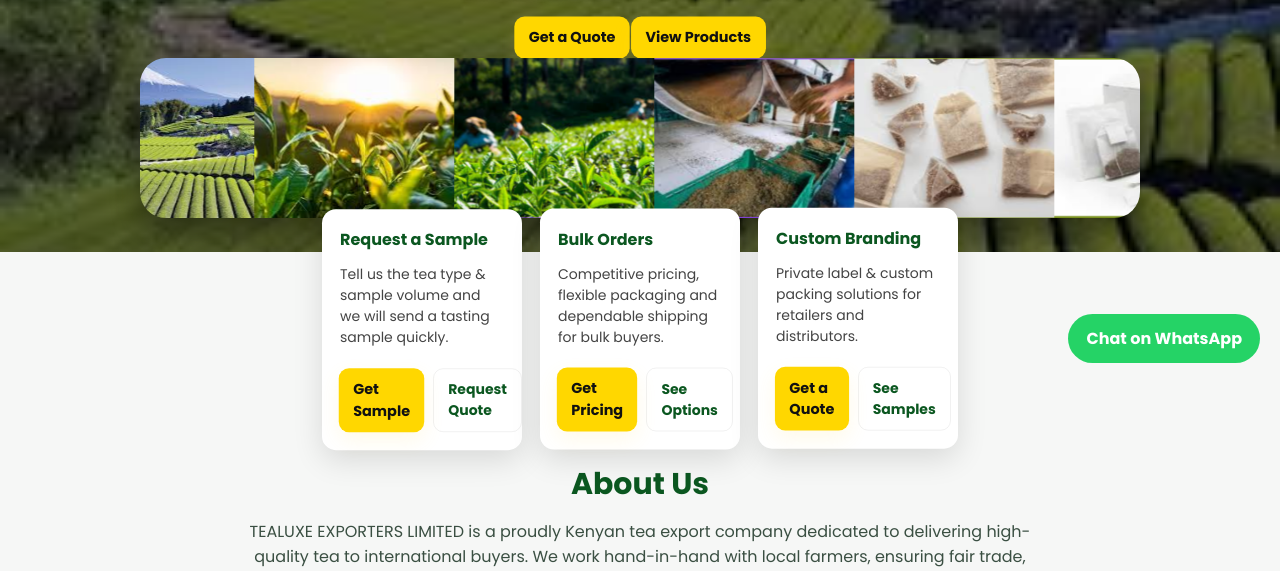
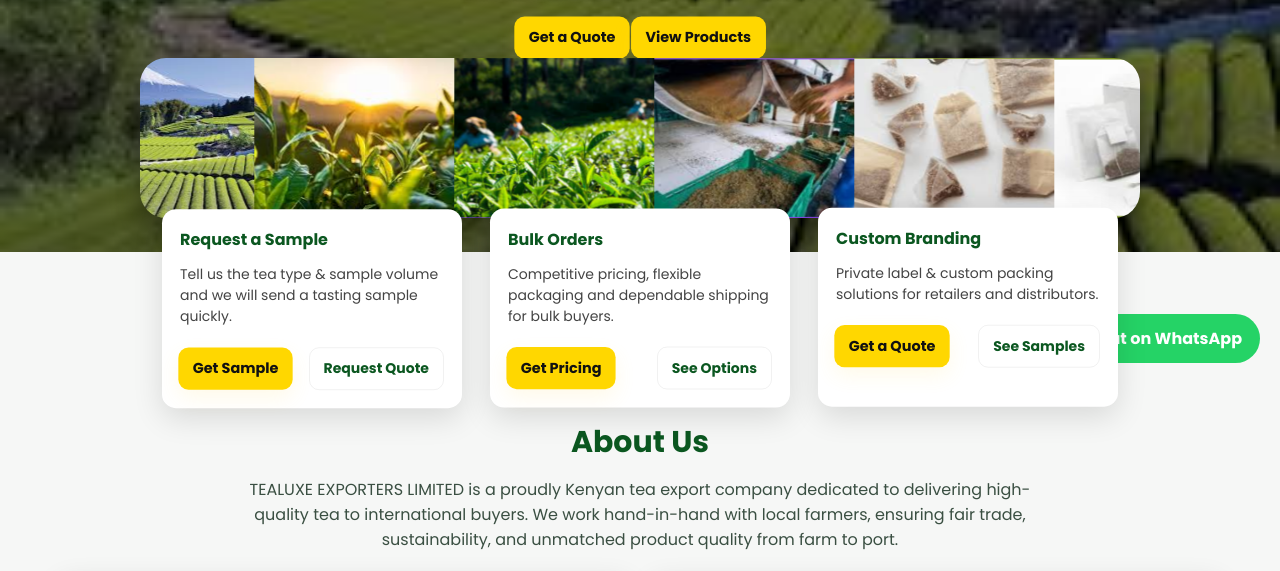
Before and after one commit to Blake332/Tealuxe-project, a website: page index.html in a window 1280 px wide. Shown: the part 417-988 px from the top of the page. Drawn offline with Linux system fonts and the light colour scheme.

Commit message:
Update index.html

```diff
--- a/index.html
+++ b/index.html
@@ -162,15 +162,15 @@
       margin-bottom:-120px; /* visually tuck under hero */
       display:flex;
       justify-content:center;
-      gap:18px;
-      padding:0 18px;
+      gap:28px;
+      padding:0 28px;
       z-index:60;
       position:relative;
     }
     .quote-card{
       background:var(--card);
       padding:18px;
-      width:200px;
+      width:300px;
       border-radius:14px;
       box-shadow:0 10px 30px var(--shadow);
       display:flex;
```
